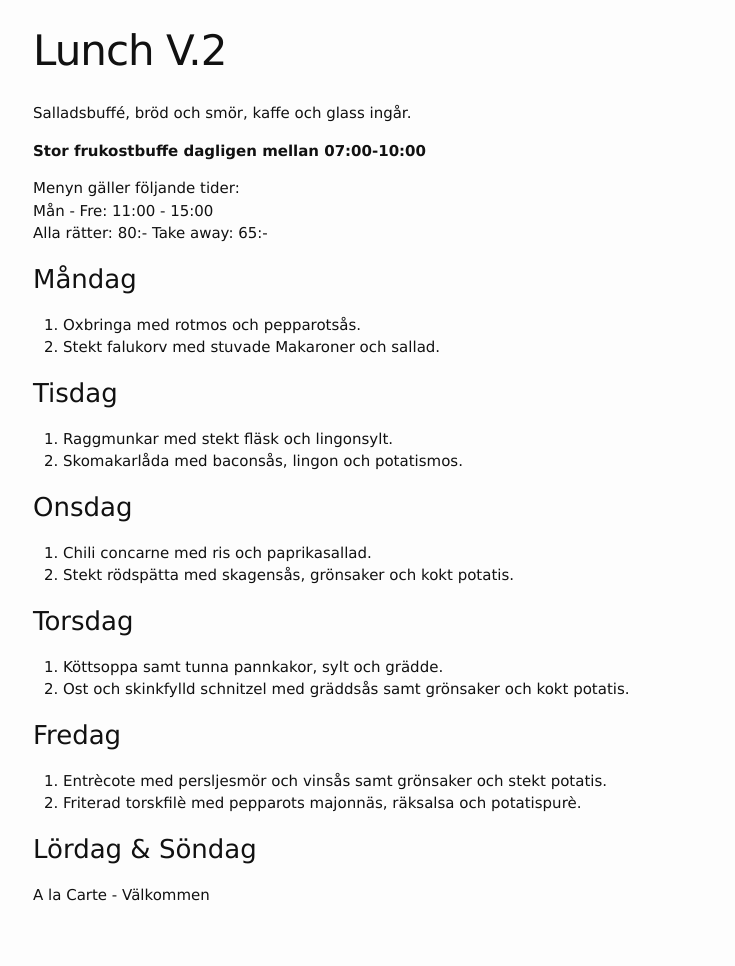
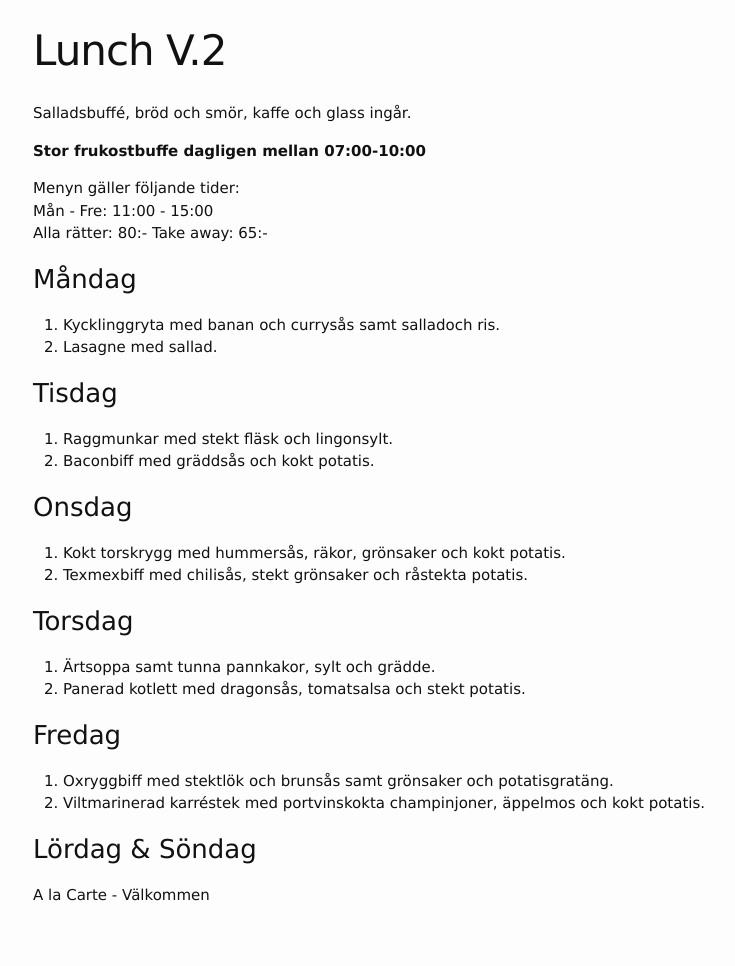
Before and after one commit to FarInn62/farinn62.github.io, a Jekyll site: the page built from lunch.md, in a window 1280 px wide. Shown: the whole page, without its empty margins (237-972 px from the left). Built offline with Jekyll 4.4.1, drawn with Linux system fonts in a browser that asks for light colours.

Commit message:
Update lunch.md

```diff
--- a/lunch.md
+++ b/lunch.md
@@ -14,28 +14,28 @@ Alla rätter: 80:- Take away: 65:-
 
 ### Måndag
 
-1. Oxbringa med rotmos och pepparotsås.
-2. Stekt falukorv med stuvade Makaroner och sallad.
+1. Kycklinggryta med banan och currysås samt salladoch ris.
+2. Lasagne med sallad.
 
 ### Tisdag
 
 1. Raggmunkar med stekt fläsk och lingonsylt.
-2. Skomakarlåda med baconsås, lingon och potatismos.
+2. Baconbiff med gräddsås och kokt potatis.
 
 ### Onsdag
 
-1. Chili concarne med ris och paprikasallad.
-2. Stekt rödspätta med skagensås, grönsaker och kokt potatis.
+1. Kokt torskrygg med hummersås, räkor, grönsaker och kokt potatis.
+2. Texmexbiff med chilisås, stekt grönsaker och råstekta potatis.
 
 ### Torsdag
 
- 1. Köttsoppa samt tunna pannkakor, sylt och grädde.
- 2. Ost och skinkfylld schnitzel med gräddsås samt grönsaker och kokt potatis.
+ 1. Ärtsoppa samt tunna pannkakor, sylt och grädde.
+ 2. Panerad kotlett med dragonsås, tomatsalsa och stekt potatis.
 
 ### Fredag
 
-1. Entrècote med persljesmör och vinsås samt grönsaker och stekt potatis.
-2. Friterad torskfilè med pepparots majonnäs, räksalsa och potatispurè.
+1. Oxryggbiff med stektlök och brunsås samt grönsaker och potatisgratäng.
+2. Viltmarinerad karréstek med portvinskokta champinjoner, äppelmos och kokt potatis.
 
 ### Lördag & Söndag
 A la Carte - Välkommen
```
